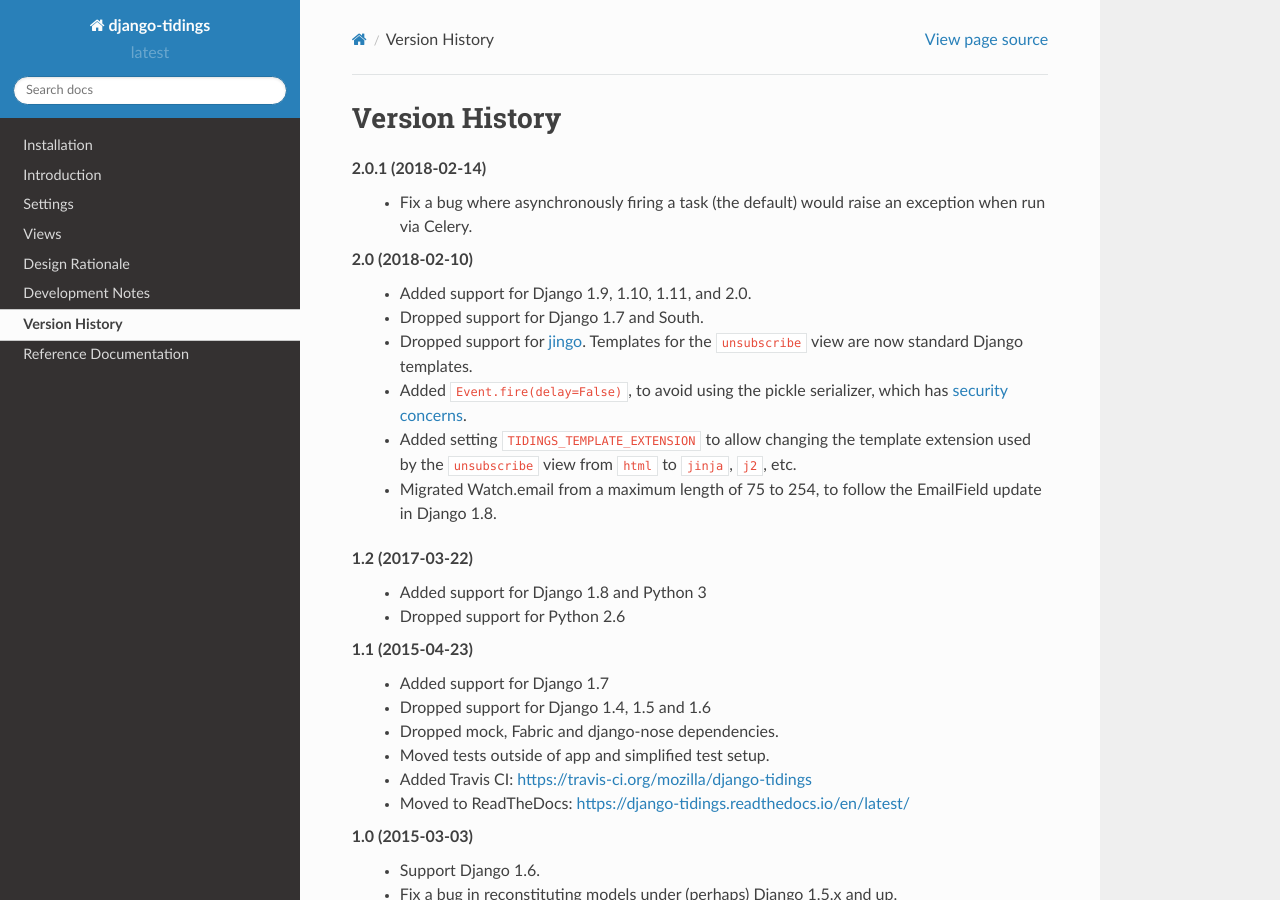
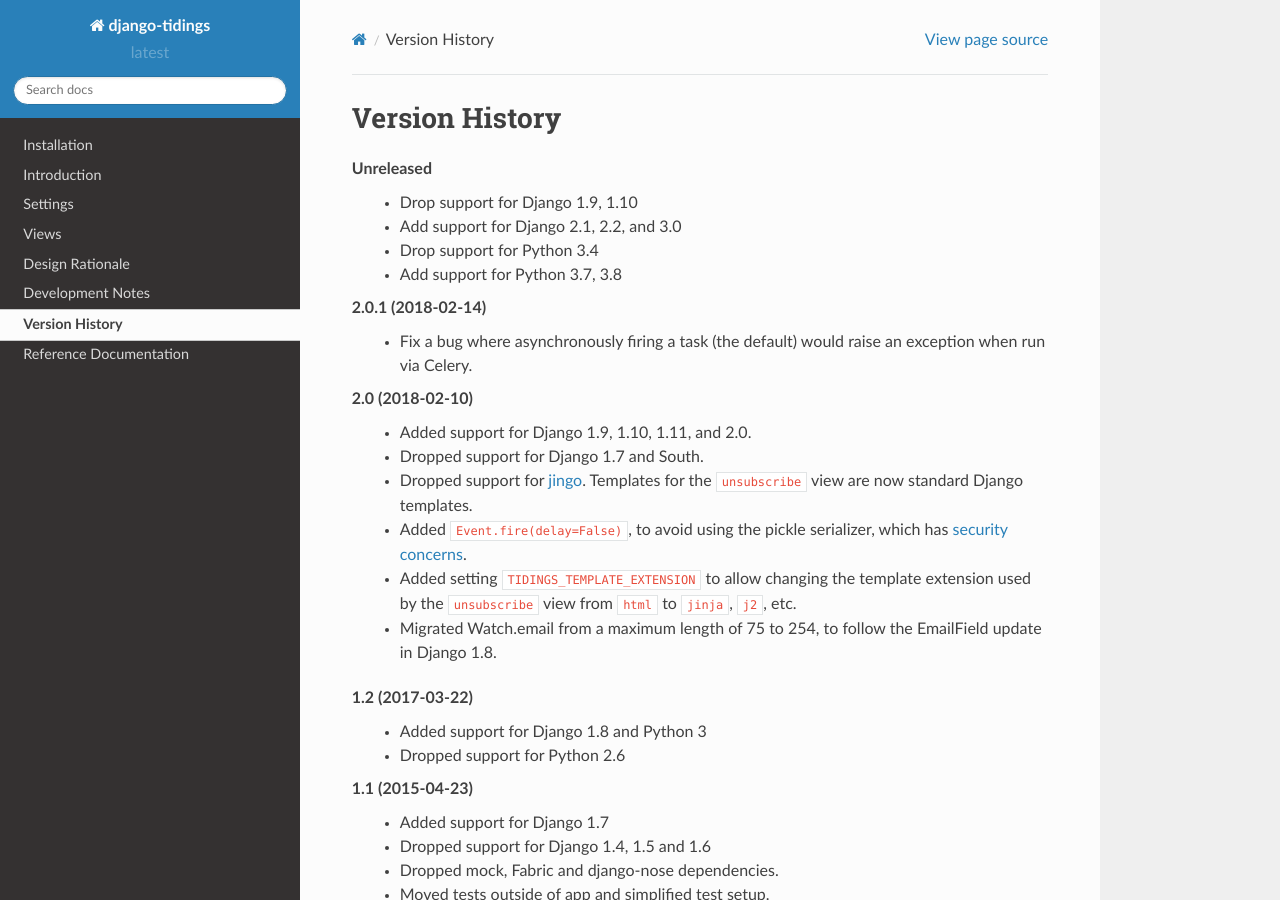
Before and after one commit to mozilla/django-tidings, a Sphinx documentation site: the page built from docs/changes.rst, in a window 1280 px wide and 900 px high. Built offline with Sphinx 7.4.7 and the Read the Docs theme 2.0.0, drawn with Linux system fonts in a browser that asks for light colours.

Commit message:
Add changes section for unreleased version

```diff
--- a/docs/changes.rst
+++ b/docs/changes.rst
@@ -1,5 +1,11 @@
 Version History
 ===============
+
+Unreleased
+  * Drop support for Django 1.9, 1.10
+  * Add support for Django 2.1, 2.2, and 3.0
+  * Drop support for Python 3.4
+  * Add support for Python 3.7, 3.8
 
 2.0.1 (2018-02-14)
   * Fix a bug where asynchronously firing a task (the default) would
```
